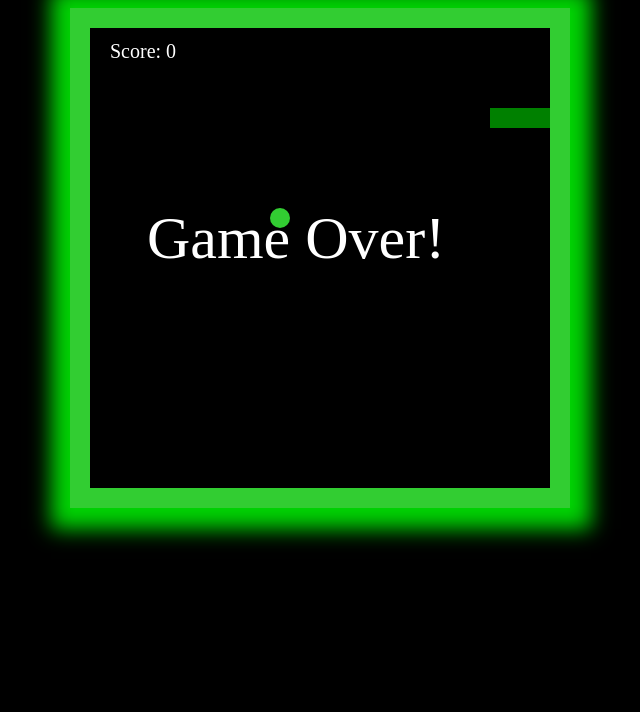
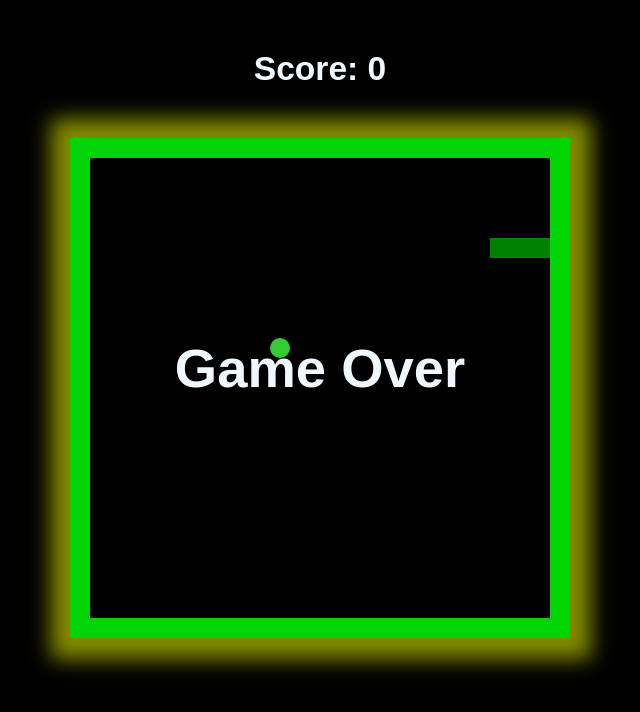
Before and after one commit to Banchee501/Snake-Game, a plain HTML site: page index.html in a window 1280 px wide. Shown: the whole page, without its empty margins (320-960 px from the left). Drawn offline with Linux system fonts and the light colour scheme.

Commit message:
refactoring code

```diff
--- a/index.html
+++ b/index.html
@@ -12,7 +12,12 @@
 
 <body>
 
-    <canvas id="canvas" width="500" height="500" />
+    <div>
+        <h3></h3>
+        <h1>Game Over</h1>
+        <canvas id="canvas" class="activeGame" width="500" height="500" />
+    </div>
+
     <script src="../src/js/script.js"></script>
 
 </body>
--- a/src/css/main.css
+++ b/src/css/main.css
@@ -1,12 +1,40 @@
 canvas {
-    padding-left: 0;
-    padding-right: 0;
     margin-left: auto;
     margin-right: auto;
     display: block;
+}
+
+.activeGame {
     box-shadow: rgb(1, 212, 4) 1px 1px 20px 20px;
+}
+
+.overGame {
+    box-shadow: rgb(132, 141, 0) 1px 1px 20px 20px;
 }
 
 body {
     background-color: black;
 }
+
+h1 {
+    font-family: 'Montserrat', sans-serif;
+    color: aliceblue;
+    display: none;
+    margin: 0;
+    position: absolute;
+    top: 50%;
+    left: 50%;
+    padding-right: 0;
+    transform: translate(-50%, -100%);
+    font-size: calc(1em + 3vw);
+}
+
+h3 {
+    font-family: 'Montserrat', sans-serif;
+    color: aliceblue;
+    display: block;
+    text-align: center;
+    margin-top: 50px;
+    margin-bottom: 50px;
+    font-size: calc(0.5em + 2vw);
+}
--- a/src/js/script.js
+++ b/src/js/script.js
@@ -13,7 +13,7 @@ const heightInBlocks = height / blockSize;
 let score = 0;
 
 function drawBorder() {
-    ctx.fillStyle = "LimeGreen";
+    ctx.fillStyle = "rgb(1, 212, 4)";
     ctx.fillRect(0, 0, width, blockSize);
     ctx.fillRect(0, height - blockSize, width, blockSize);
     ctx.fillRect(0, 0, blockSize, height);
@@ -21,16 +21,16 @@ function drawBorder() {
 };
 
 function drawScore() {
-    ctx.font = "20px Montserrat";
-    ctx.fillStyle = "White";
-    ctx.fillText("Score: " + score, canvas.clientWidth - 460, 50);
+    const scoreElement = document.querySelector('h3');
+    scoreElement.textContent = `Score: ${score}`;
 };
 
 function gameOver() {
+    const text = document.querySelector("h1");
+    text.style.display = 'block';
+    canvas.classList.remove('activeGame');
+    canvas.classList.add('overGame');
     clearInterval(intervalId);
-    ctx.font = "60px Montserrat";
-    ctx.fillStyle = "White";
-    ctx.fillText("Game Over! ", canvas.clientWidth / 6.5, canvas.clientHeight / 2);
 };
 
 function circle(x, y, radius, fillCircle) {
```
